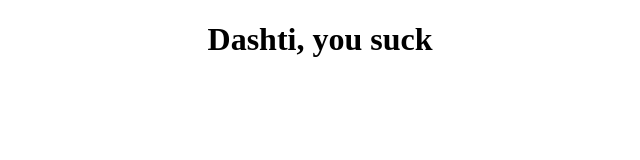
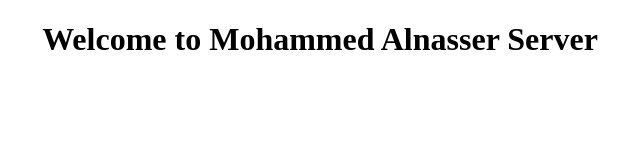
Before and after one commit to Mx2002/Mx2002.github.io, a plain HTML site: page index.html in a window 1280 px wide. Shown: the whole page, without its empty margins (320-960 px from the left). Drawn offline with Linux system fonts and the light colour scheme.

Commit message:
updated index.html

```diff
--- a/index.html
+++ b/index.html
@@ -10,7 +10,7 @@
 
 	<div style="text-align:center;">
 
-	<h1>Dashti, you suck</h1>
+	<h1>Welcome to Mohammed Alnasser Server</h1>
 
 
 	</div>
```
